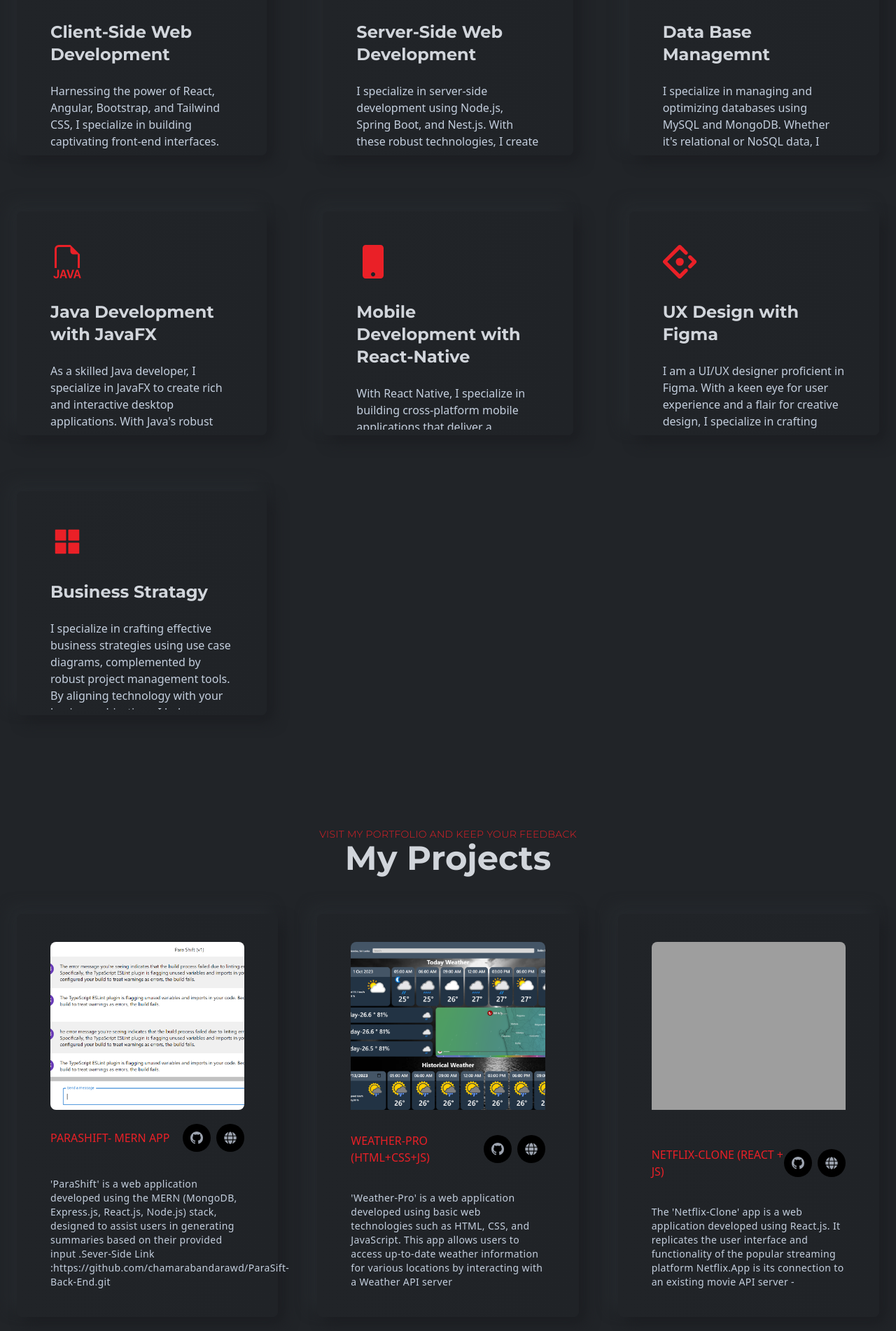
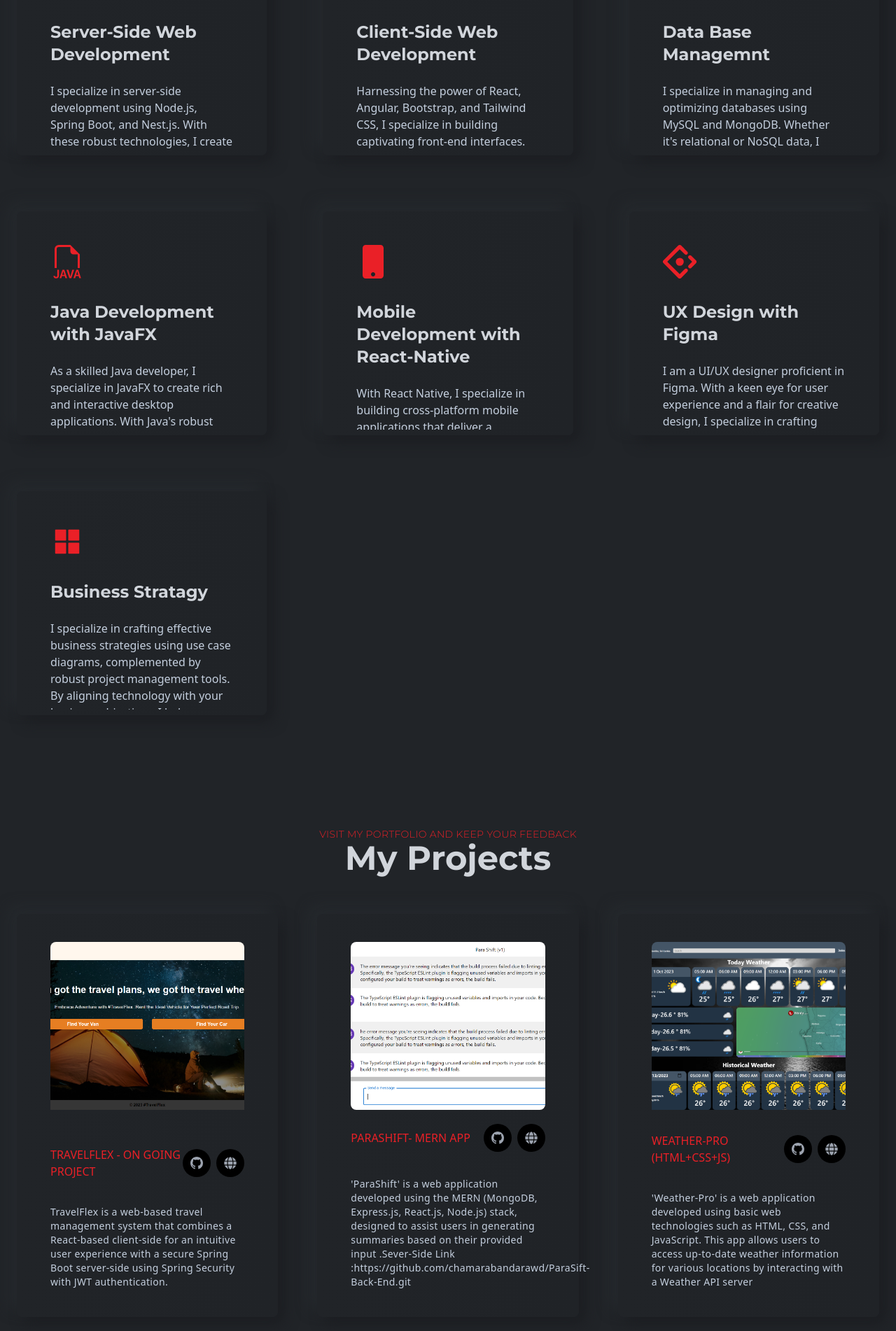
Before and after one commit to chamarabandarawd/Personal-web, a React (Create React App) app: page / in a window 1280 px wide. Shown: the part 1118-3020 px from the top of the page at 70% size. Built offline with nearby package versions, Linux system fonts and the light colour scheme; grey boxes are pictures that could not be loaded.

Commit message:
TravelFlex projec added

```diff
--- a/src/assets/index.js
+++ b/src/assets/index.js
@@ -18,6 +18,7 @@
 import oop from './certificateImg/oop.png'
 import webMora from './certificateImg/webMora.png'
 import serverSide from './certificateImg/ServerSidedevelopment.png'
+import travelFlex from "./projectImg/travelFlex.png"
 
 const projectImgs=[
     project1,
@@ -28,6 +29,7 @@
     project6,
     IBurgerShop,
     SMSJava,
+    travelFlex
 ]
 export {
     person,
--- a/src/data/featuresData.js
+++ b/src/data/featuresData.js
@@ -7,19 +7,19 @@
 // Features Data
 export const featuresData = [
   {
+    id: 1,
+    x:80,
+    title: "Server-Side Web Development",
+    icon: <BiSolidServer />,
+    des: "I specialize in server-side development using Node.js, Spring Boot, and Nest.js. With these robust technologies, I create scalable and high-performance server applications that drive web and mobile experiences. Let's build the server backbone of your next project together.",
+  },
+  {
     id: 2,
     x:80,
     icon:<FaGlobe />,
     title: "Client-Side Web Development",
     des: "Harnessing the power of React, Angular, Bootstrap, and Tailwind CSS, I specialize in building captivating front-end interfaces. With a keen eye for design and a passion for user experience, I bring ideas to life, making the digital realm both visually stunning and highly functional. Let's create web experiences that leave a lasting impression.",
 },
-  {
-    id: 1,
-    x:80,
-    title: "Server-Side Web Development",
-    icon: <BiSolidServer />,
-    des: "I specialize in server-side development using Node.js, Spring Boot, and Nest.js. With these robust technologies, I create scalable and high-performance server applications that drive web and mobile experiences. Let's build the server backbone of your next project together.",
-  },
   {
     id: 8,
     x:72,
--- a/src/data/projectsData.js
+++ b/src/data/projectsData.js
@@ -3,6 +3,14 @@
 export const projectsData=[
     {
       id:1001,
+      title:"TravelFlex - On going project",
+      des:"TravelFlex is a web-based travel management system that combines a React-based client-side for an intuitive user experience with a secure Spring Boot server-side using Spring Security with JWT authentication.",
+      img:projectImgs[8],
+      gitLink:"https://github.com/chamarabandarawd/Car-Manager-System--client-side.git",
+      deployLink:"https://mellifluous-licorice-4c21ab.netlify.app/"
+    },
+    {
+      id:10010,
       title:"ParaShift- MERN APP",
       des:"'ParaShift' is a web application developed using the MERN (MongoDB, Express.js, React.js, Node.js) stack, designed to assist users in generating summaries based on their provided input .Sever-Side Link :https://github.com/chamarabandarawd/ParaSift-Back-End.git ",
       img:projectImgs[0],
```
Also changed, not shown: src/assets/projectImg/travelFlex.png (added).
